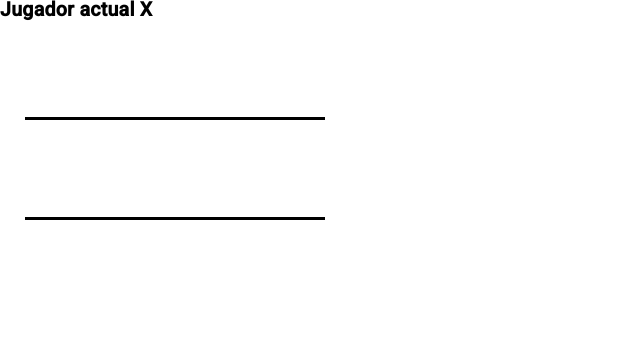
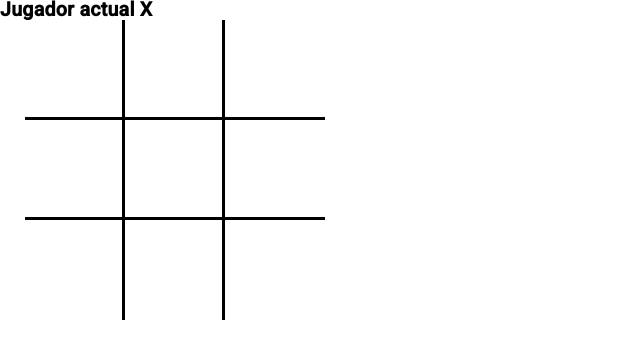
Before and after one commit to dms80558/Modulo_Juegos, an Angular app: page /tres-raya in a window 1280 px wide. Shown: the top 358 px of the page, without its empty margins (0-640 px from the left). Built offline with nearby package versions, Linux system fonts and the light colour scheme.

Commit message:
retoque 3

```diff
--- a/package.json
+++ b/package.json
@@ -20,6 +20,7 @@
     "@angular/platform-browser": "^15.2.0",
     "@angular/platform-browser-dynamic": "^15.2.0",
     "@angular/router": "^15.2.0",
+    "animate.css": "^4.1.1",
     "rxjs": "~7.8.0",
     "sweetalert2": "^11.10.5",
     "tslib": "^2.3.0",
--- a/src/app/celda/celda.component.html
+++ b/src/app/celda/celda.component.html
@@ -1,3 +1,3 @@
-<div class="celda align-middle" [ngClass]="{'vl': col !==2,'h1': fila !==2}">
+<div class="celda align-middle" [ngClass]="{'v1': col!==2,'h1': fila!==2}">
 {{simbolo}}
 </div>
--- a/src/app/celda/celda.component.ts
+++ b/src/app/celda/celda.component.ts
@@ -10,7 +10,7 @@ export class CeldaComponent implements OnInit{
 
   @Input() public simbolo: CeldaEnum = CeldaEnum.VACIO;
   @Input() public fila: number | undefined;
-  @Input() public col: number | undefined;
+  @Input() public col: number = 0;
 
   constructor(){}
   ngOnInit(){}
--- a/src/app/inicio/inicio.component.html
+++ b/src/app/inicio/inicio.component.html
@@ -76,7 +76,7 @@
   </mat-card>
 
 
-    <!-- CARD 5 -->
+    <!-- CARD 5
   <mat-card class="card5">
     <mat-card-header>
       <div mat-card-avatar class="example-header-image"></div>
@@ -92,5 +92,5 @@
       <button mat-button class="b_play">PLAY</button>
       <button mat-button class="b_share">SHARE</button>
     </mat-card-actions>
-  </mat-card>
+  </mat-card> -->
 </div>
--- a/src/app/ppt/ppt.component.ts
+++ b/src/app/ppt/ppt.component.ts
@@ -3,6 +3,7 @@ import { MatDialog } from '@angular/material/dialog';
 import { VolverJugarDgComponent } from '../volver-jugar-dg/volver-jugar-dg.component';
 import { ActivatedRoute } from '@angular/router';
 import Swal from 'sweetalert2';
+
 
 @Component({
   selector: 'app-ppt',
@@ -10,15 +11,6 @@ import Swal from 'sweetalert2';
   styleUrls: ['./ppt.component.css']
 })
 export class PptComponent  implements OnInit{
-
-
-  // Swal.fire({
-  //   title: "The Internet?",
-  //   text: "That thing is still around?",
-  //   icon: "question"
-  // });
-
-  // nombre:string="";
   imagejugador:string="";
   imge:string="";
   r:string=""
@@ -41,15 +33,30 @@ export class PptComponent  implements OnInit{
   constructor(public dialog: MatDialog){}
 
   abrirDialogo(): void{
-    const dialogRef = this.dialog.open(VolverJugarDgComponent, {
-      width: '500px',
-      height: '100px',
-      panelClass: 'background'
-    });
-    dialogRef.afterClosed().subscribe(result => {
-      if(result == 'botonPresionado'){
+    Swal.fire({
+      title: "Fin de la partida",
+      text: "¿Quieres seguir jugando?",
+      icon: "question",
+      confirmButtonText: "Jugar",
+      showClass: {
+        popup: `
+          animate__animated
+          animate__fadeInUp
+          animate__faster
+        `
+      },
+      hideClass: {
+        popup: `
+          animate__animated
+          animate__fadeOutDown
+          animate__faster
+        `
+      }
+
+    }).then((result) => {
+      if (result.isConfirmed) {
         if(this.maquinav==0){
-          this.jugador = this.jugador +1;
+            this.jugador = this.jugador +1;
             this.maquinav =5;
             this.jugadorv = 5;
         }
@@ -58,10 +65,13 @@ export class PptComponent  implements OnInit{
           this.maquinav =5;
           this.jugadorv = 5;
         }
-
-
+      } else {
+        this.jugador = 0;
+        this.maquina = 0;
+        this.maquinav =5;
+        this.jugadorv = 5;
       }
-    })
+      });
   }
 
   ngOnInit(): void {
--- a/src/app/tres-raya/tres-raya.component.ts
+++ b/src/app/tres-raya/tres-raya.component.ts
@@ -9,9 +9,12 @@ import { CeldaEnum } from '../celda/CeldaEnum';
 })
 export class TresRayaComponent implements OnInit {
   private jugadorTurno: CeldaEnum | undefined;
+  private a : CeldaEnum | undefined;
   public tabla: CeldaEnum[][] = [];
   private gameOver: boolean = false;
   public mensajes: String = "";
+
+  victoria : boolean = false;
 
   constructor(){}
 
@@ -27,8 +30,10 @@ export class TresRayaComponent implements OnInit {
   newJuego(){
     this.crearTabla();
     this.jugadorTurno = CeldaEnum.X;
+    this.a = CeldaEnum.O;
     this.gameOver = false;
     this.mensajes = 'Jugador actual ' +this.jugadorTurno;
+    this.victoria = false;
   }
 
   public crearTabla(){
@@ -43,7 +48,7 @@ export class TresRayaComponent implements OnInit {
 
   mover(fila:number,col:number): void{
     if(!this.gameOver && this.tabla[fila][col]=== CeldaEnum.VACIO){
-      this.mensajes = 'Jugador actual ' +this.jugadorTurno;
+      this.mensajes = 'Jugador actual ' +this.a;
       this.tabla[fila][col] = this.jugadorTurno!;
 
       if(this.empate()){
@@ -55,7 +60,8 @@ export class TresRayaComponent implements OnInit {
         this.gameOver = true;
       }
       else{
-        this.jugadorTurno = this.jugadorTurno === CeldaEnum.X ? CeldaEnum.O : CeldaEnum.X;
+        this.jugadorTurno = this.jugadorTurno == CeldaEnum.X ? CeldaEnum.O : CeldaEnum.X;
+        this.a = this.a == CeldaEnum.O ? CeldaEnum.X : CeldaEnum.O;
       }
 
     }
@@ -76,38 +82,38 @@ export class TresRayaComponent implements OnInit {
   ganador(): boolean{
     //horizontal
     for(const columnas of this.tabla){
-      if(columnas[0]=== columnas[1] && columnas[0] === columnas[2] && columnas[0]!==CeldaEnum.VACIO){
-        return true;
+      if(columnas[0]== columnas[1] && columnas[0] == columnas[2] && columnas[0]!=CeldaEnum.VACIO){
+        this.victoria = true;
       }
     }
     //vertical
     for(let col=0; col< this.tabla[0].length; col++){
       if(
-        this.tabla[0][col] === this.tabla[1][col] &&
-        this.tabla[0][col] === this.tabla[2][col] &&
-        this.tabla[0][col] !== CeldaEnum.VACIO
-      ){
-        return true;
+        this.tabla[0][col] == this.tabla[1][col] &&
+        this.tabla[0][col] == this.tabla[2][col] &&
+        this.tabla[0][col] != CeldaEnum.VACIO
+        ){
+        this.victoria = true;
       }
     }
 
     //diagonales
     if(
-      this.tabla[0][0] === this.tabla[1][1] &&
-      this.tabla[0][0] === this.tabla[2][2] &&
-      this.tabla[0][0] !== CeldaEnum.VACIO
-    ){
-      return true;
+      this.tabla[0][0] == this.tabla[1][1] &&
+      this.tabla[0][0] == this.tabla[2][2] &&
+      this.tabla[0][0] != CeldaEnum.VACIO
+      ){
+      this.victoria = true;
     }
     if(
-      this.tabla[0][2] === this.tabla[1][1] &&
-      this.tabla[0][2] === this.tabla[2][2] &&
-      this.tabla[0][2] !== CeldaEnum.VACIO
-    ){
-      return true;
+      this.tabla[0][2] == this.tabla[1][1] &&
+      this.tabla[0][2] == this.tabla[2][0] &&
+      this.tabla[0][2] != CeldaEnum.VACIO
+      ){
+      this.victoria = true;
     }
 
-    return false;
+    return this.victoria;
   }
 
 
```
Also changed, not shown: src/app/ppt/ppt.component.html (line endings or trailing spaces), 1 other file (tests, documents, lock files or other folders).
